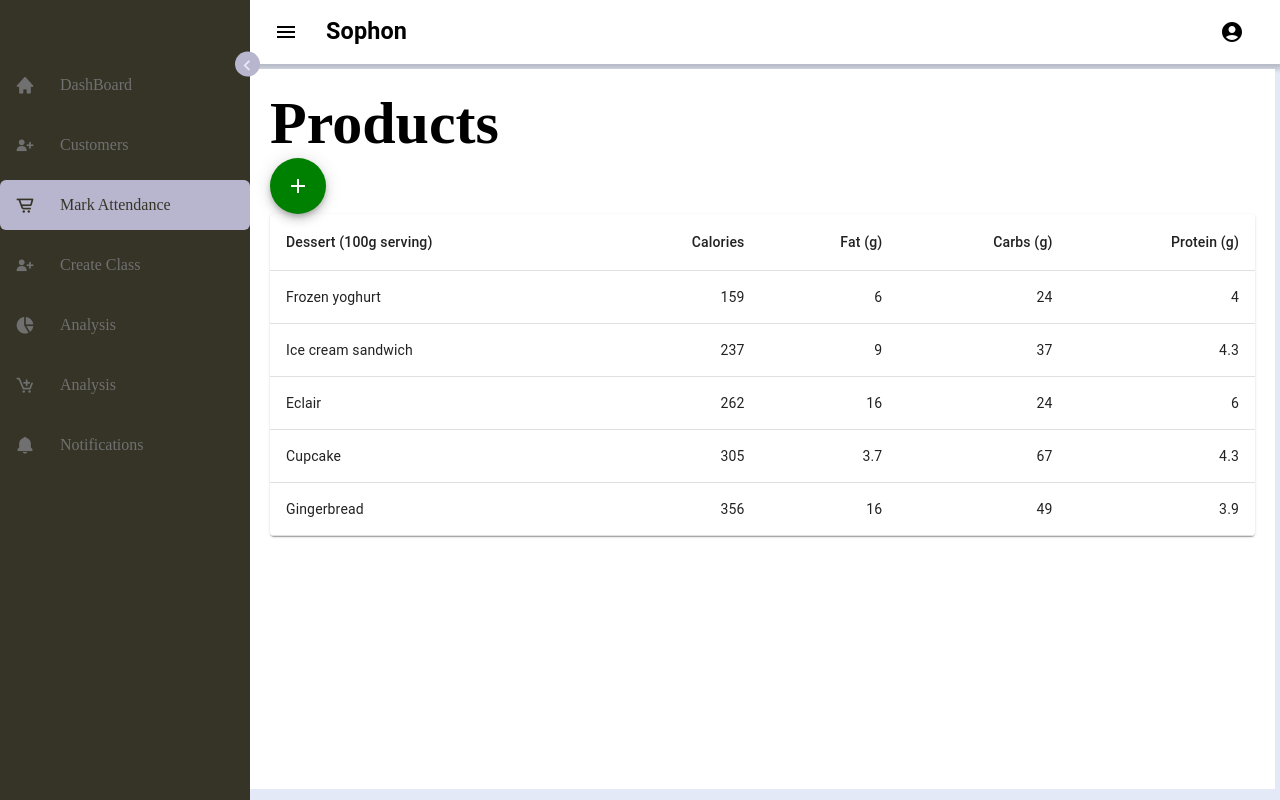
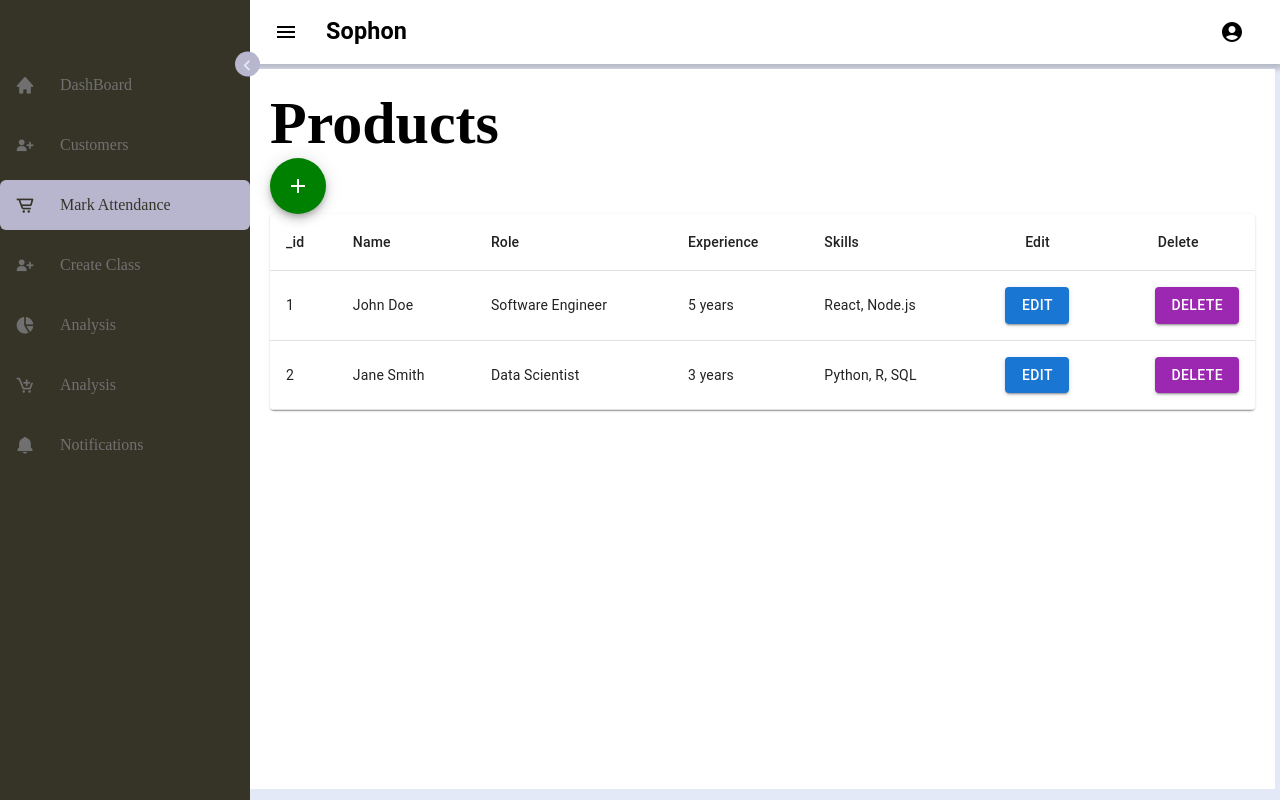
Before and after one commit to najadams/Sophon, a React (Create React App) app: page /products in a window 1280 px wide. Built offline with nearby package versions, Linux system fonts and the light colour scheme.

Commit message:
working table creater component

```diff
--- a/src/components/TableCreater.jsx
+++ b/src/components/TableCreater.jsx
@@ -1,6 +1,4 @@
-import React from 'react';
-// import { makeStyles } from "@mui/material/styles";
-// import { makeStyles } from "@mui/styles";
+import React, {useState, useEffect} from 'react';
 import Table from '@mui/material/Table';
 import TableBody from '@mui/material/TableBody';
 import TableCell from '@mui/material/TableCell';
@@ -8,56 +6,69 @@ import TableContainer from '@mui/material/TableContainer';
 import TableHead from '@mui/material/TableHead';
 import TableRow from '@mui/material/TableRow';
 import Paper from '@mui/material/Paper';
+import Button from '@mui/material/Button'
 
-// const useStyles = makeStyles({
-//   table: {
-//     minWidth: 650,
-//   },
-// });
 
-function createData(name, calories, fat, carbs, protein) {
-  return { name, calories, fat, carbs, protein };
-}
+const TableCreater = ({ tableName, Data }) => {
+  const [Headers, setHeaders] = useState([]);
+  // const [loading, setLoading] = useState(true);
 
-const rows = [
-  createData('Frozen yoghurt', 159, 6.0, 24, 4.0),
-  createData('Ice cream sandwich', 237, 9.0, 37, 4.3),
-  createData('Eclair', 262, 16.0, 24, 6.0),
-  createData('Cupcake', 305, 3.7, 67, 4.3),
-  createData('Gingerbread', 356, 16.0, 49, 3.9),
-];
+  useEffect(() => {
+    if (Data.length > 0) {
+      const items = Object.keys(Data[0]);
+      setHeaders(items);
+      // setLoading(false);
+    }
+  }, [Data]);
 
-const TableCreater = ({tableName, Headers, Data}) => {
-//   const classes = useStyles();
+  const handleEdit = (row) => {
+    console.log("Edit", row);
+  };
 
-   return (
+  const handleDelete = (row) => {
+    console.log("Delete", row);
+  };
+
+  return (
     <TableContainer component={Paper}>
-      <Table    aria-label="simple table">
+      <Table aria-label="simple table">
         <TableHead>
-          <TableRow style={{ fontWeight: 'bold', fontSize: 32}}>
-            <TableCell>Dessert (100g serving)</TableCell>
-            <TableCell align="right">Calories</TableCell>
-            <TableCell align="right">Fat (g)</TableCell>
-            <TableCell align="right">Carbs (g)</TableCell>
-            <TableCell align="right">Protein (g)</TableCell>
+          <TableRow style={{ fontWeight: "bold", fontSize: 32 }}>
+            {Headers.map((header) => (
+              <TableCell align="left">{header}</TableCell>
+            ))}
+            <TableCell align="center">Edit</TableCell>
+            <TableCell align="center">Delete</TableCell>
           </TableRow>
         </TableHead>
         <TableBody>
-          {rows.map((row) => (
-            <TableRow key={row.name}>
-              <TableCell component="th" scope="row">
-                {row.name}
+          {Data.map((row, index) => (
+            <TableRow key={row._id}>
+              {Headers.map((header) => (
+                <TableCell align="left">{row[header]}</TableCell>
+              ))}
+              <TableCell align="center">
+                <Button
+                  variant="contained"
+                  color="primary"
+                  onClick={() => handleEdit(row)}>
+                  Edit
+                </Button>
               </TableCell>
-              <TableCell align="right">{row.calories}</TableCell>
-              <TableCell align="right">{row.fat}</TableCell>
-              <TableCell align="right">{row.carbs}</TableCell>
-              <TableCell align="right">{row.protein}</TableCell>
+              <TableCell align="right">
+                <Button
+                  variant="contained"
+                  color="secondary"
+                  onClick={() => handleDelete(row)}>
+                  Delete
+                </Button>
+              </TableCell>
             </TableRow>
           ))}
         </TableBody>
       </Table>
     </TableContainer>
   );
-}
+};
 
-export default TableCreater
+export default TableCreater;
```
